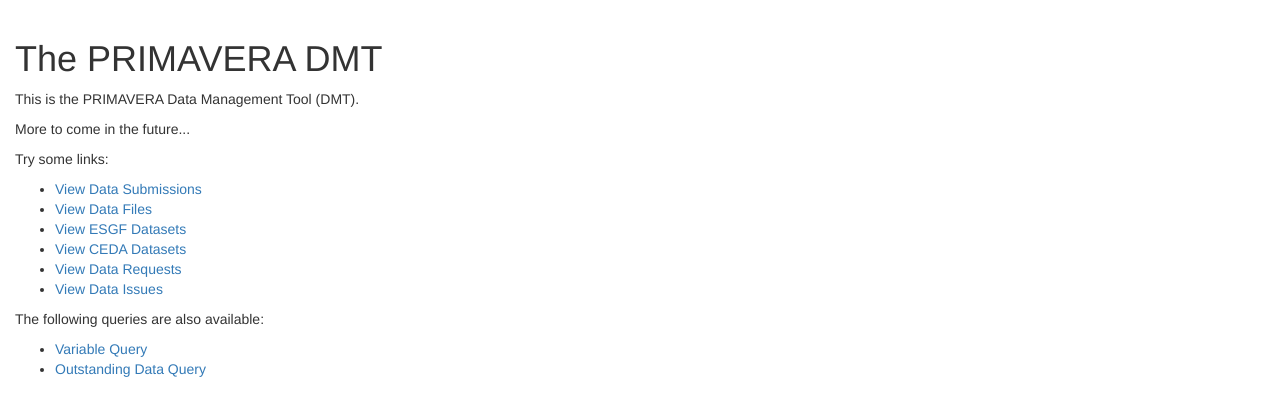
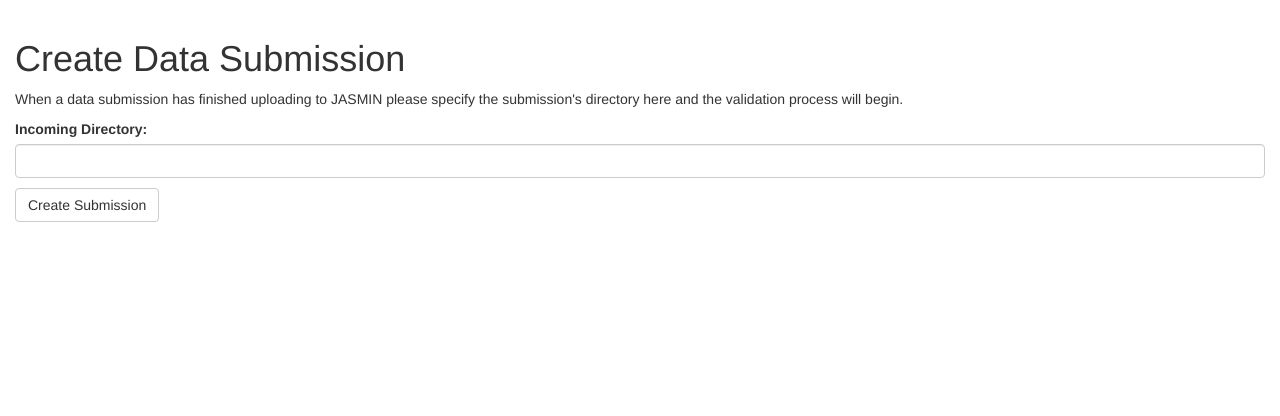
Before and after one commit to jonseddon/primavera-dmt, a Django app: page /create_submission/ in a window 1280 px wide. Shown: the part 51-467 px from the top of the page. Run offline with Django 3.2, Linux system fonts and the light colour scheme; the visitor is signed in with stand-in values (Sample User, id 1); some libraries are stand-ins or nearby versions.

Commit message:
created data submission form.

```diff
--- /dev/null
+++ b/pdata_app/forms.py
@@ -0,0 +1,10 @@
+from django import forms
+
+from .models import DataSubmission
+
+class CreateSubmissionForm(forms.ModelForm):
+
+    class Meta:
+        model = DataSubmission
+        fields = ('incoming_directory',)
+        widgets = {'incoming_directory': forms.TextInput(attrs={'class': 'form-control'})}
--- a/pdata_app/models.py
+++ b/pdata_app/models.py
@@ -180,6 +180,9 @@ class DataFileAggregationBase(models.Model):
         start_times = self.datafile_set.values_list('start_time', 'time_units',
             'calendar')
 
+        if not start_times:
+            return None
+
         std_times = [
             (_standardise_time_unit(time, unit, std_units, cal), cal)
             for time, unit, cal in start_times
@@ -196,6 +199,9 @@ class DataFileAggregationBase(models.Model):
 
         end_times = self.datafile_set.values_list('end_time', 'time_units',
             'calendar')
+
+        if not end_times:
+            return None
 
         std_times = [
             (_standardise_time_unit(time, unit, std_units, cal), cal)
@@ -252,6 +258,8 @@ class DataSubmission(DataFileAggregationBase):
     incoming_directory = models.CharField(max_length=500, verbose_name='Incoming Directory', blank=False, null=False)
     # Current directory
     directory = models.CharField(max_length=500, verbose_name='Main Directory', blank=False, null=False)
+    user = models.CharField(max_length=100, blank=False, null=False)
+    date_submitted = models.DateTimeField(auto_now_add=True, null=False, blank=False)
 
     def __unicode__(self):
         return "Data Submission: %s" % self.directory
--- a/pdata_app/templates/base.html
+++ b/pdata_app/templates/base.html
@@ -57,7 +57,7 @@
                     <li><a href="{% url 'variable_query' %}">Variable Query</a></li>
                     <li><a href="{% url 'outstanding_query' %}">Outstanding Data Query</a></li>
                     <li role="separator" class="divider"></li>
-                    <li><a href="{% url 'data_files' %}">Global Settings</a></li>
+                    <li><a href="{% url 'create_submission' %}">Create Submission</a></li>
                   </ul>
                 </li>
               </ul>
--- /dev/null
+++ b/pdata_app/templates/create_submission_form.html
@@ -0,0 +1,17 @@
+{% extends "base.html" %}
+
+    {% block contents %}
+        <p>
+        When a data submission has finished uploading to JASMIN please specify
+        the submission's directory here and the validation process will begin.
+        </p>
+
+        <p>
+            <form method="POST">
+                {% csrf_token %}
+                {{ form.as_p }}
+
+                <button type="submit" class="save btn btn-default">Create Submission</button>
+            </form>
+        </p>
+    {% endblock %}
--- a/pdata_app/templates/home.html
+++ b/pdata_app/templates/home.html
@@ -28,4 +28,9 @@
             <li><a href="{% url 'outstanding_query' %}">Outstanding Data Query</a></li>
         </ul>
 
+        <p>A <a href="{% url 'create_submission' %}">Data Submission</a> can be
+            created when the data has been uploaded to JASMIN.</p>
+
+        <p>Please note that all times in this system are in UTC.</p>
+
     {% endblock %}
--- a/pdata_app/templatetags/cf_unit_date.py
+++ b/pdata_app/templatetags/cf_unit_date.py
@@ -10,4 +10,7 @@ def strftime(value, arg):
     """
     Calls an object's strftime function.
     """
-    return value.strftime(arg)
+    if value:
+        return value.strftime(arg)
+    else:
+        return None
--- a/pdata_app/views.py
+++ b/pdata_app/views.py
@@ -7,11 +7,11 @@ from django.contrib.auth import authenticate, login, logout
 from django.contrib.auth.decorators import login_required
 from django.shortcuts import render, redirect
 from django.db import connection
-from django.db.models import Min, Max
 
-from pdata_app.models import (DataFile, DataSubmission, ESGFDataset, CEDADataset,
+from .models import (DataFile, DataSubmission, ESGFDataset, CEDADataset,
     DataRequest, DataIssue, VariableRequest, Settings, _standardise_time_unit)
-from vocabs.vocabs import ONLINE_STATUS
+from .forms import CreateSubmissionForm
+from vocabs.vocabs import ONLINE_STATUS, STATUS_VALUES
 
 
 def view_login(request):
@@ -47,9 +47,8 @@ def view_logout(request):
     logout(request)
     return redirect('home')
 
-@login_required(login_url='/login/')
 def view_data_submissions(request):
-    data_submissions = DataSubmission.objects.all()
+    data_submissions = DataSubmission.objects.all().order_by('-date_submitted')
     return render(request, 'data_submissions.html', {'request': request,
         'page_title': 'Data Submissions', 'records': data_submissions})
 
@@ -246,6 +245,23 @@ def view_outstanding_query(request):
         'page_title': 'Outstanding Data Query', 'records': outstanding_reqs})
 
 
+@login_required(login_url='/login/')
+def create_submission(request):
+    if request.method == 'POST':
+        form = CreateSubmissionForm(request.POST)
+        if form.is_valid():
+            submission = form.save(commit=False)
+            submission.directory = submission.incoming_directory
+            submission.status = STATUS_VALUES['PENDING_PROCESSING']
+            submission.user = request.user
+            submission.save()
+            return redirect('data_submissions')
+    else:
+        form = CreateSubmissionForm()
+    return render(request, 'create_submission_form.html', {'form': form,
+        'page_title': 'Create Data Submission'})
+
+
 def _find_common_directory(query_set, attribute, separator='/'):
     """
     Takes a query set and an attribute present on objects in that query set. It
--- a/pdata_site/urls.py
+++ b/pdata_site/urls.py
@@ -1,7 +1,6 @@
 from django.conf.urls import include, url
 from django.contrib.staticfiles.urls import staticfiles_urlpatterns
 
-from rest_framework.urlpatterns import format_suffix_patterns
 import pdata_app.views
 
 
@@ -38,6 +37,9 @@ urlpatterns = [
     url(r'^outstanding_query/$', pdata_app.views.view_outstanding_query,
         name='outstanding_query'),
 
+    url(r'^create_submission/$', pdata_app.views.create_submission,
+        name='create_submission'),
+
     url(r'.*', pdata_app.views.view_home, name='home'),
 ]
 
--- a/vocabs/vocabs.py
+++ b/vocabs/vocabs.py
@@ -4,6 +4,7 @@ import cf_units
 
 STATUS_VALUES = CodeList(
         (('EXPECTED', 'EXPECTED'),
+         ('PENDING_PROCESSING', 'PENDING_PROCESSING'),
          ('ARRIVED', 'ARRIVED'),
          ('VALIDATED', 'VALIDATED'),
          ('ARCHIVED', 'ARCHIVED'),
```
Also changed, not shown: pdata_app/templates/data_submissions.html (+16 -6 lines), pdata_app/migrations/0001_initial.py.
